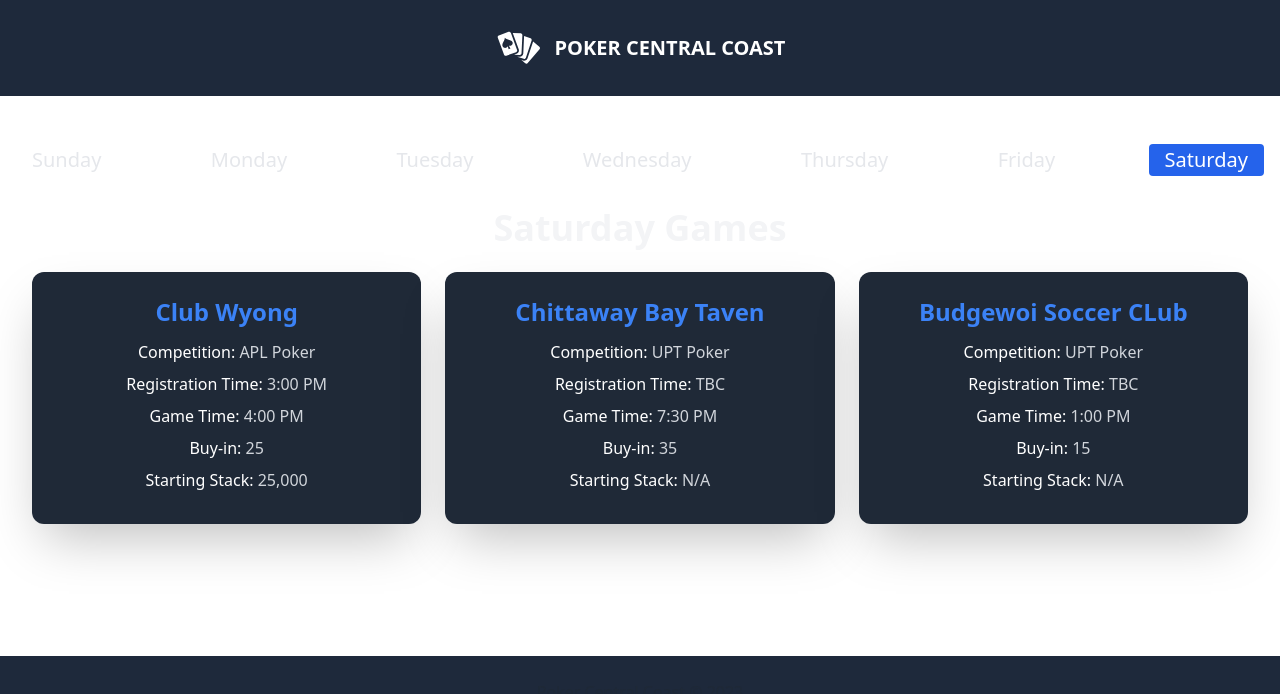
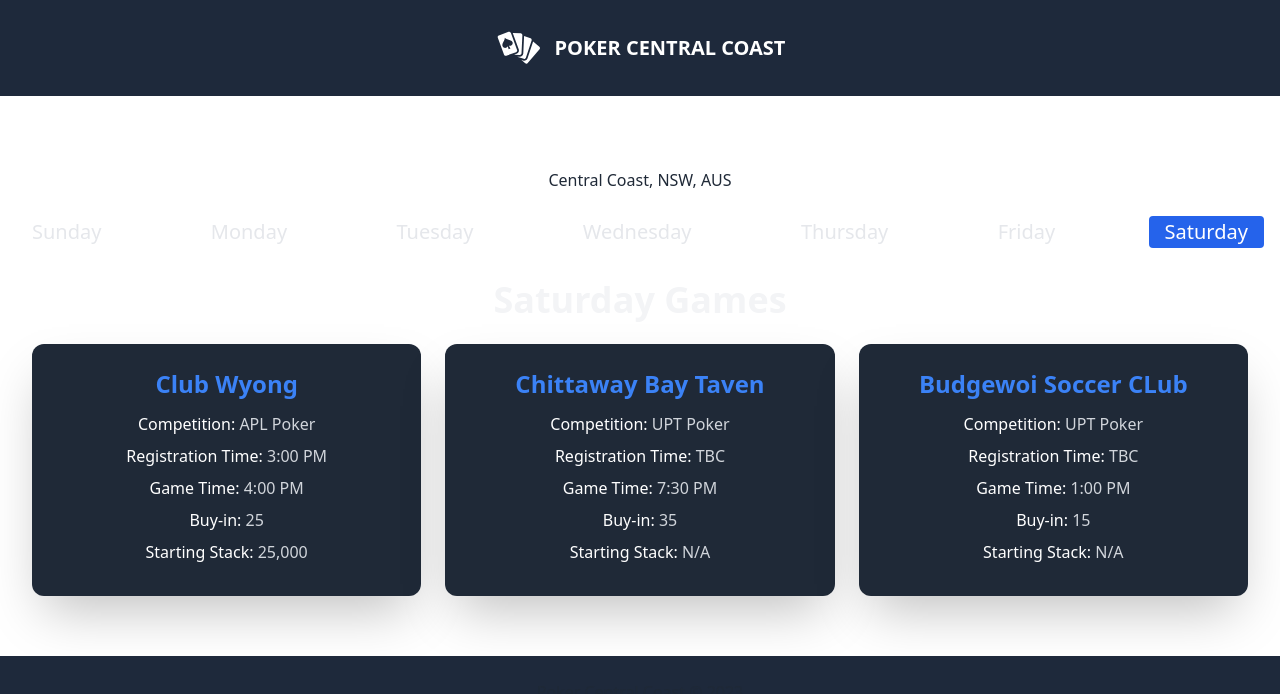
Before and after one commit to marcus-agrippa/poker-listing-app, a React (Create React App) app: page / in a window 1280 px wide. Shown: the top 694 px of the page. Built offline with nearby package versions, Linux system fonts and the light colour scheme; the HTML template or start-up script is replaced by a standard one.

Commit message:
add location text

```diff
--- a/src/components/TabList.jsx
+++ b/src/components/TabList.jsx
@@ -9,6 +9,7 @@ const TabList = ({ activeDay, setActiveDay, daysOfWeek }) => {
 
   return (
     <div>
+      <p><span className="font-medium text-white">Location </span><br></br> Central Coast, NSW, AUS</p><br></br>
       <div className="lg:hidden mb-4">
         <label htmlFor="day-select" className="block mb-2 text-lg font-medium text-gray-900 dark:text-gray-400">Select a day</label>
         <select
```
